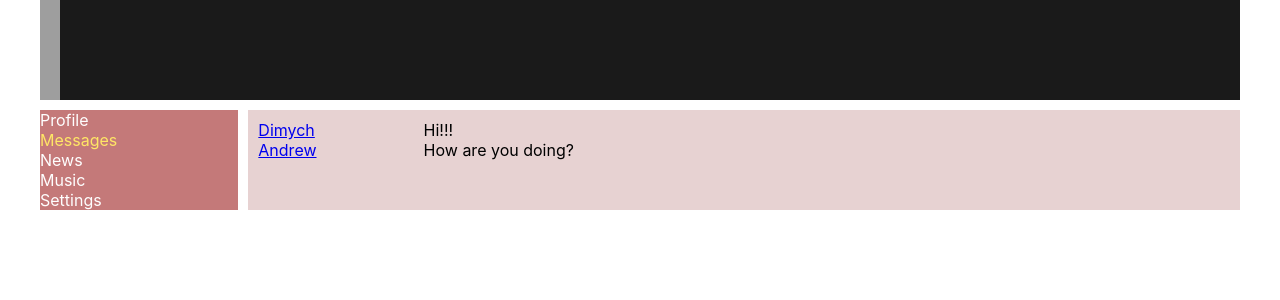
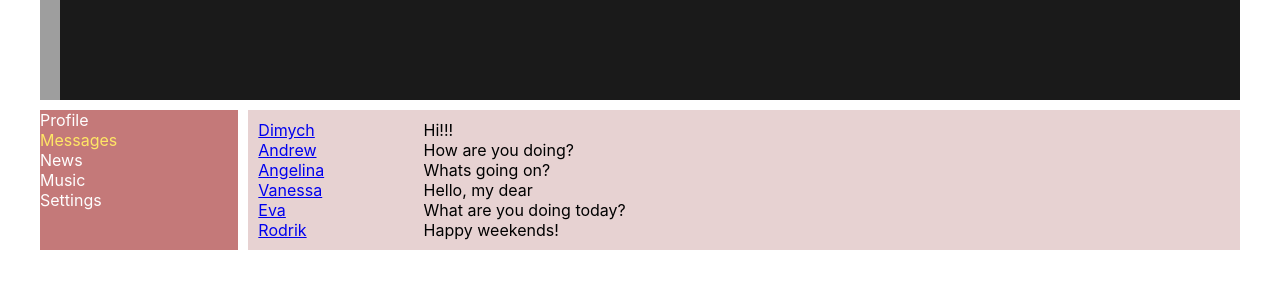
Before and after one commit to AnnaMintel/Social_Network, a React (Create React App) app: page /dialogs in a window 1280 px wide. Shown: the top 300 px of the page. Built offline with nearby package versions, Linux system fonts and the light colour scheme; grey boxes are pictures that could not be loaded.

Commit message:
feat: added map method

```diff
--- a/src/components/Dialogs/Dialogs.module.css
+++ b/src/components/Dialogs/Dialogs.module.css
@@ -15,6 +15,6 @@
     padding: 10px;
 }
 
-.message {
+.message.messages {
 
 }
--- a/src/components/Dialogs/Dialogs.tsx
+++ b/src/components/Dialogs/Dialogs.tsx
@@ -2,7 +2,7 @@ import React from "react";
 import { NavLink } from "react-router-dom";
 import s from "./Dialogs.module.css";
 
-type DialogItemType ={
+type DialogItemType = {
     id: number
     name: string
 }
@@ -17,12 +17,12 @@ const DialogItem = (props: DialogItemType) => {
     )
 }
 
-type MessageType ={
+type MessageType = {
     message: string
     id: number
 }
 
-const Message = (props:MessageType ) =>{
+const Message = (props: MessageType) => {
     return (
         <div className={s.dialog}>{props.message}</div>
     )
@@ -31,33 +31,36 @@ const Message = (props:MessageType ) =>{
 export const Dialogs = (props: any) => {
 
     let dialogsData = [
-        {id: 1, name: 'Dimych'},
-        {id: 2, name: 'Andrew'},
-        {id: 3, name: 'Angelina'},
-        {id: 4, name: 'Vanessa'},
-        {id: 5, name: 'Eva'},
-        {id: 6, name: 'Rodrik'}
+        { id: 1, name: 'Dimych' },
+        { id: 2, name: 'Andrew' },
+        { id: 3, name: 'Angelina' },
+        { id: 4, name: 'Vanessa' },
+        { id: 5, name: 'Eva' },
+        { id: 6, name: 'Rodrik' }
     ]
-    let messageData =  [
-        {id: 1, message: 'Hi!!!'},
-        {id: 2, message: 'How are you doing?'},
-        {id: 3, message: 'Whats going on?'},
-        {id: 4, message: 'Hello, my dear'},
-        {id: 5, message: 'What are you doing today?'},
-        {id: 6, message: 'Happy weekends!'}
+
+    let messageData = [
+        { id: 1, message: 'Hi!!!' },
+        { id: 2, message: 'How are you doing?' },
+        { id: 3, message: 'Whats going on?' },
+        { id: 4, message: 'Hello, my dear' },
+        { id: 5, message: 'What are you doing today?' },
+        { id: 6, message: 'Happy weekends!' }
     ]
+
+    let dialogsElements = dialogsData
+        .map(dialog => <DialogItem name={dialog.name} id={dialog.id} />);
+
+    let messagesElements = messageData
+        .map(message => <Message message={message.message} id={message.id} />);
 
     return (
         <div className={s.dialogs}>
             <div className={s.dialogsItems}>
-                <DialogItem  name={dialogsData[0].name} id={dialogsData[0].id}/>
-                <DialogItem  name={dialogsData[1].name} id={dialogsData[1].id}/>
+                {dialogsElements}
             </div>
-
             <div className={s.messages}>
-                <Message message={messageData[0].message} id={messageData[0].id}/>
-                <Message message={messageData[1].message} id={messageData[1].id}/>
-
+                {messagesElements}
             </div>
         </div>
     )
--- a/src/components/Profile/MyPosts/MyPosts.tsx
+++ b/src/components/Profile/MyPosts/MyPosts.tsx
@@ -5,10 +5,15 @@ import { Post } from "./Post/Post";
 export const MyPosts = () => {
 
   let postsData = [
-    {message: 'HI, how are you BRO?', likeCounter: 20},
-    {message: 'The weather was really bad', likeCounter: 30},
-    {message: 'I can\'t find my glasses', likeCounter: 54}
-]
+    { id: 1, message: 'HI, how are you BRO?', likeCounter: 20 },
+    { id: 2, message: 'The weather was really bad', likeCounter: 30 },
+    { id: 3, message: 'I can\'t find my glasses', likeCounter: 54 },
+    { id: 2, message: 'The weather was really bad', likeCounter: 30 },
+    { id: 3, message: 'I can\'t find my glasses', likeCounter: 54 }
+  ]
+
+    let postsElements = postsData
+      .map(p => <Post message={p.message} likeCounter={p.likeCounter} />)
 
   return (
     <div className={s.postsBlock}>
@@ -17,18 +22,13 @@ export const MyPosts = () => {
         <div>
           <textarea></textarea>
         </div>
-
         <div>
           <button>Add post</button>
         </div>
       </div>
 
       <div className={s.posts}>
-        <Post message={postsData[0].message} likeCounter={postsData[0].likeCounter} />
-        <Post message={postsData[1].message} likeCounter={postsData[1].likeCounter} />
-        <Post message={postsData[2].message} likeCounter={postsData[2].likeCounter} />
-
-
+        { postsElements }
       </div>
     </div>
   );
```
